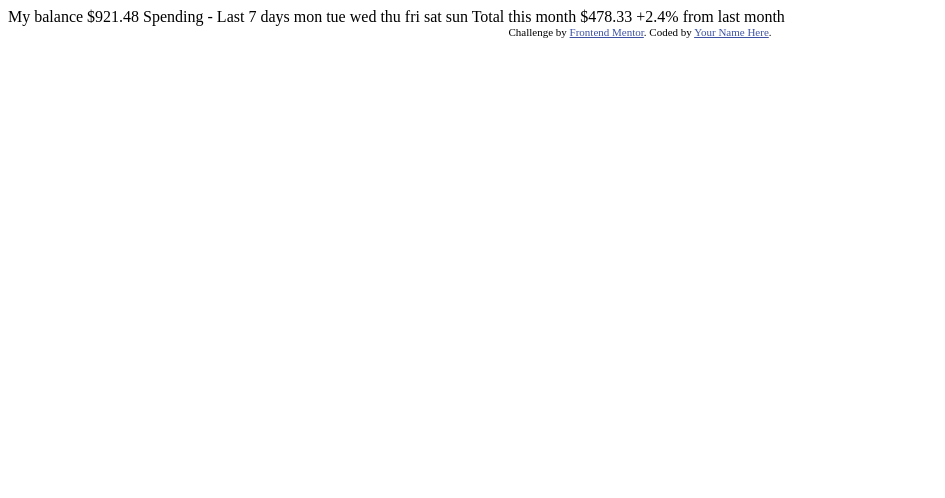
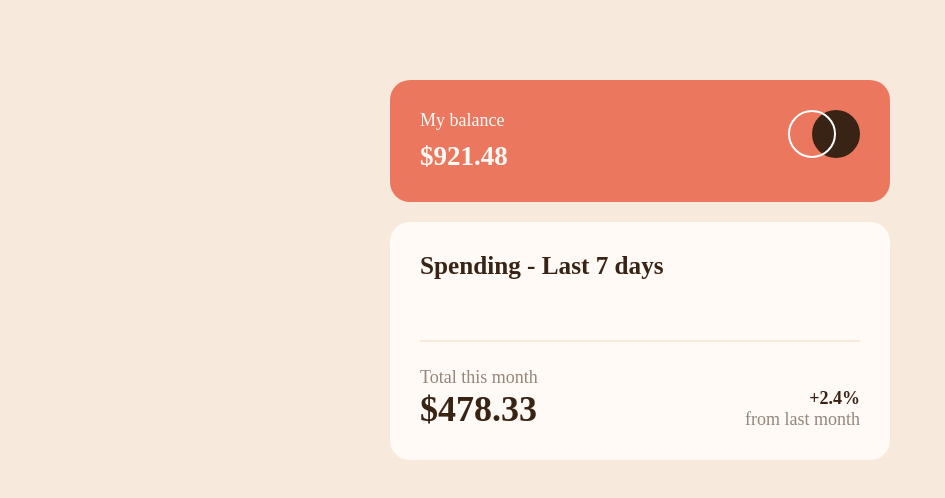
Before and after one commit to charlzx/expenses-chart, a plain HTML site: page index.html in a window 1280 px wide. Shown: the whole page, without its empty margins (0-945 px from the left). Drawn offline with Linux system fonts and the light colour scheme.

Commit message:
chart ui

```diff
--- a/index.html
+++ b/index.html
@@ -1,43 +1,55 @@
 <!DOCTYPE html>
 <html lang="en">
+
 <head>
   <meta charset="UTF-8">
-  <meta name="viewport" content="width=device-width, initial-scale=1.0"> <!-- displays site properly based on user's device -->
+  <!-- displays site properly based on user's device -->
+  <meta name="viewport" content="width=device-width, initial-scale=1.0">
+
+  <title>Expenses chart component</title>
 
   <link rel="icon" type="image/png" sizes="32x32" href="./images/favicon-32x32.png">
+  <link rel="stylesheet" href="css/style.css">
+</head>
 
-  <title>Frontend Mentor | Expenses chart component</title>
-
-  <!-- Feel free to remove these styles or customise in your own stylesheet 👍 -->
-  <style>
-    .attribution { font-size: 11px; text-align: center; }
-    .attribution a { color: hsl(228, 45%, 44%); }
-  </style>
-</head>
 <body>
 
-  My balance
-  $921.48
+  <main>
+    <section>
+      <div>
+        <p>My balance</p>
+        <p>$921.48</p>
+      </div>
+      <div>
+        <img src="images/logo.svg" alt="logo of company">
+      </div>
+    </section>
 
-  Spending - Last 7 days
+    <section>
+      <div id="display">
+        <p>Spending - Last 7 days</p>
 
-  mon
-  tue
-  wed
-  thu
-  fri
-  sat
-  sun
+        <div id="chart"></div>
+      </div>
 
-  Total this month
-  $478.33
 
-  +2.4%
-  from last month
+      <hr>
 
-  <div class="attribution">
-    Challenge by <a href="https://www.frontendmentor.io?ref=challenge" target="_blank">Frontend Mentor</a>.
-    Coded by <a href="#">Your Name Here</a>.
-  </div>
+      <div id="stats">
+        <p>Total this month</p>
+
+        <section>
+          <div>
+            <p>$478.33</p>
+          </div>
+          <div>
+            <p>+2.4%</p>
+            <p>from last month</p>
+          </div>
+        </section>
+      </div>
+    </section>
+  </main>
 </body>
+
 </html>
--- a/scss/_config.scss
+++ b/scss/_config.scss
@@ -1,10 +1,10 @@
 // colors
-$red: hsl(10, 79%, 65%);
+$orange: hsl(10, 79%, 65%);
 $cyan: hsl(186, 34%, 60%);
 $darkBrown: hsl(25, 47%, 15%);
 $mediumBrown: hsl(28, 10%, 53%);
 $cream: hsl(27, 66%, 92%);
-$orange: hsl(33, 100%, 98%);
+$white: hsl(33, 100%, 98%);
 
 // fonts
 @import url('https://fonts.googleapis.com/css2?family=DM+Sans:wght@400;700&display=swap');
--- /dev/null
+++ b/scss/style.scss
@@ -0,0 +1,141 @@
+@use 'config' as *;
+
+* {
+   margin: 0;
+   padding: 0;
+   box-sizing: border-box;
+}
+
+body {
+   background-color: $cream;
+   font-size: 18px;
+}
+
+main {
+   max-width: 500px;
+   margin: 10vh auto 20px;
+
+   & > section {
+      border-radius: 20px;
+      padding: 30px;
+   }
+
+   & > section:first-child {
+      background-color: $orange;
+      color: $white;
+      display: flex;
+      flex-direction: row;
+      justify-content: space-between;
+      margin-bottom: 20px;
+
+      p:first-child {
+         margin-bottom: 10px;
+         font-size: 100%;
+         font-weight: 400;
+      }
+
+      p:last-child {
+         font-size: 150%;
+         font-weight: 700;
+      }
+   }
+
+   & > section:last-child {
+      background-color: $white;
+
+      #display {
+         p {
+            font-size: 140%;
+            font-weight: 700;
+            color: $darkBrown;
+            margin-bottom: 35px;
+         }
+      }
+
+      #chart {
+         width: 100%;
+         display: grid;
+         grid-template-columns: repeat(7, 1fr);
+         gap: 3.5%;
+
+         ul {
+            color: $mediumBrown;
+            text-align: center;
+
+            li:first-child {
+               color: $white;
+               background-color: $darkBrown;
+               border-radius: 5px;
+               padding: 5px;
+               font-size: 85%;
+               visibility: hidden;
+
+               transform: scale(1.25) translateY(-2.5px);
+            }
+
+            li:nth-child(2) {
+               width: 100%;
+               height: 100px;
+               border-radius: 5px;
+               background-color: $orange;
+               margin: 5px 0;
+            }
+
+            &:hover {
+               cursor: pointer;
+
+               li:first-child {
+                  visibility: visible;
+               }
+
+                  li:nth-child(2) {
+                     background-color: lighten($orange, 10%);
+                  }
+               }
+            }
+      }
+
+      hr {
+         margin: 25px 0;
+         height: 0;
+         border: 1px solid $cream;
+      }
+
+      #stats {
+         & > p {
+            color: $mediumBrown;
+            font-size: 100%;
+         }
+
+         section {
+            display: flex;
+            flex-direction: row;
+            justify-content: space-between;
+            align-items: center;
+
+            div:first-child {
+               font-size: 200%;
+               color: $darkBrown;
+               font-weight: 700;
+            }
+
+            div:last-child {
+               text-align: right;
+
+               p:first-child {
+                  color: $darkBrown;
+                  font-weight: 700;
+               }
+
+               p:last-child {
+                  color: $mediumBrown;
+               }
+            }
+         }
+      }
+   }
+
+   ul, li {
+      list-style-type: none;
+   }
+}
```
Also changed, not shown: css/style.css (added).
